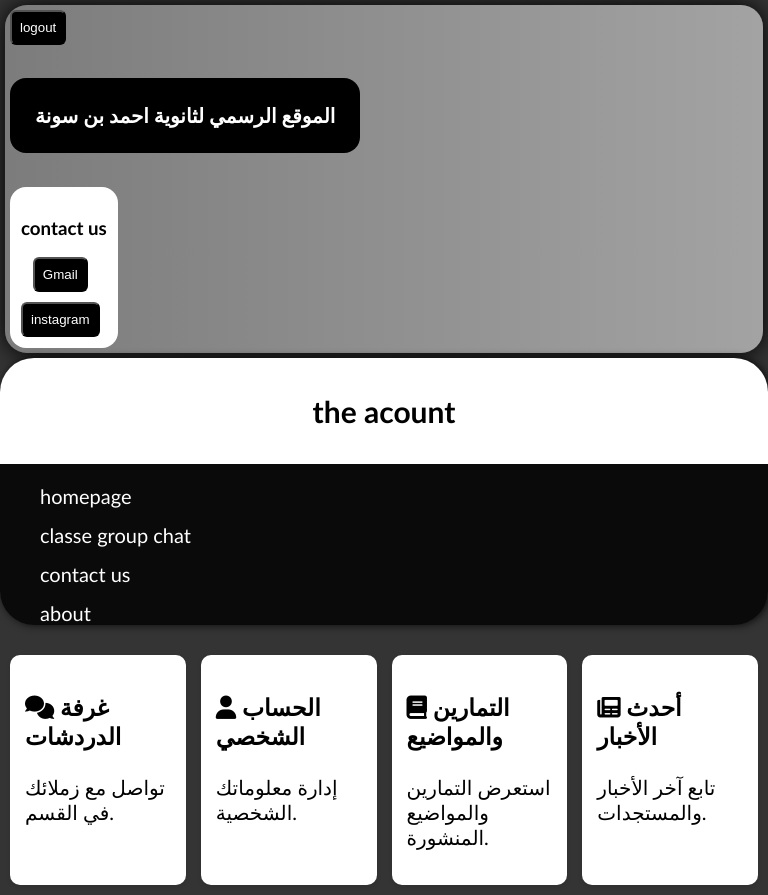
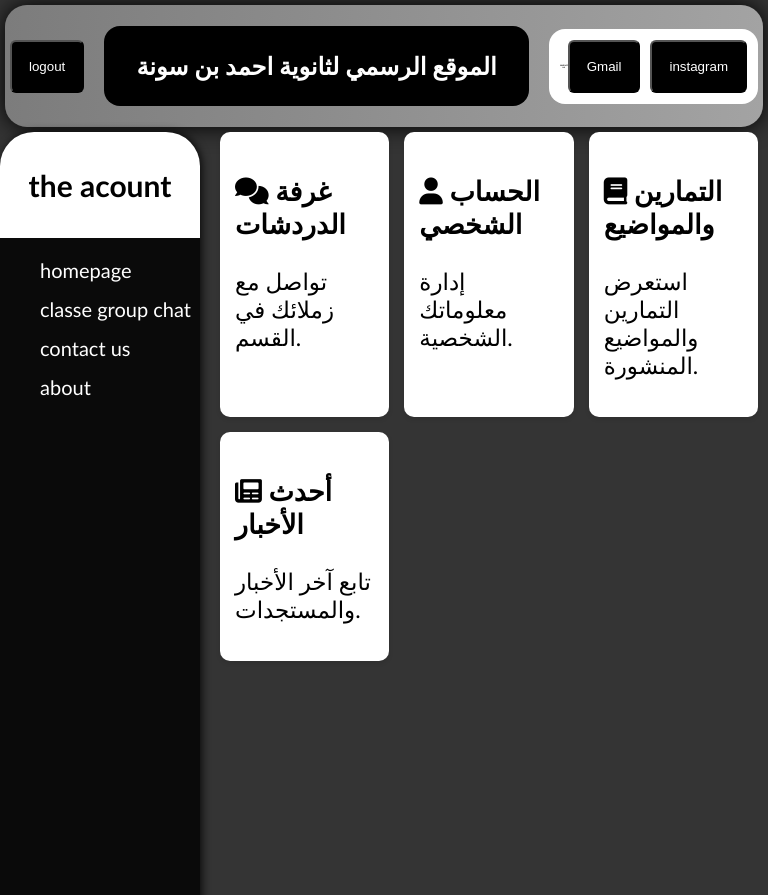
Before and after one commit to fakegamer114/ben-souna-hight-school, a plain HTML site: page index.html in a window 768 px wide. After the commit the page ends 805 px from the top, so only its background shows below. Drawn offline with Linux system fonts and the light colour scheme.

Commit message:
Update style-home.css

```diff
--- a/style-home.css
+++ b/style-home.css
@@ -72,6 +72,7 @@ h1{
     .title {
         display: flex;
         gap: 20px ;
+        font-size: 2px;
     }
     .contact{
         flex: 1;
@@ -79,6 +80,7 @@ h1{
     .t{
         flex: 3;
     }
+
 }
 .sidebar {
     position: fixed;
@@ -142,43 +144,3 @@ h1{
     width: 100%; /* Full width */
 
 }
-
-@media (max-width: 768px) {
-    .sidebar {
-        width: 100%; /* Full width on mobile */
-        height: auto; /* Auto height */
-        position: relative; /* Change to relative position */
-    }
-
-    .main-content {
-        margin-left: 0; /* Remove left margin */
-        margin-right: 0; /* Remove right margin */
-        padding: 10px; /* Add padding for content */
-    }
-
-    .title {
-        flex-direction: column; /* Stack title elements vertically */
-        align-items: flex-start; /* Align items to the start */
-    }
-
-    .contact {
-        flex-direction: column; /* Stack contact elements vertically */
-        align-items: flex-start; /* Align items to the start */
-    }
-
-    .contact div {
-        flex-direction: column; /* Stack buttons vertically */
-    }
-
-    .title h1 {
-        font-size: 20px; /* Adjust font size for mobile */
-    }
-
-    .title button {
-        padding: 8px; /* Smaller padding for mobile */
-    }
-
-    .card {
-        font-size: 20px; /* Adjust font size for cards on mobile */
-    }
-}
```
